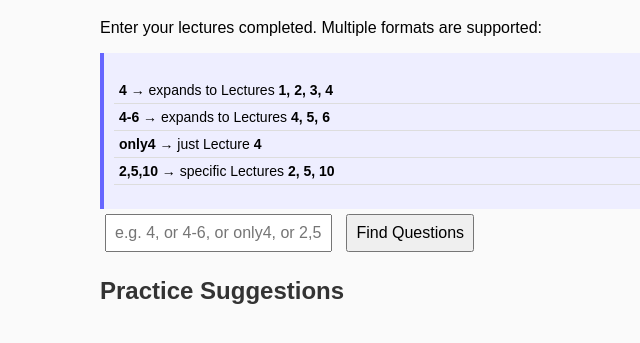
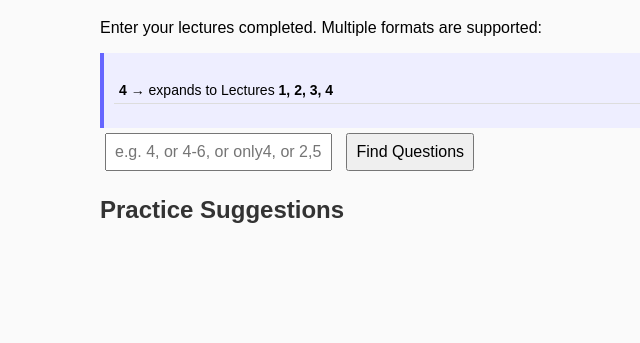
Before and after one commit to AnnXu949/ECON703-exam-mapper, a plain HTML site: page index.html in a window 1280 px wide. Shown: the part 61-404 px from the top of the page, without its empty margins (190-830 px from the left). Drawn offline with Linux system fonts and the light colour scheme.

Commit message:
Update index.html

```diff
--- a/index.html
+++ b/index.html
@@ -23,9 +23,7 @@
     <div class="help">
       <ul>
         <li><b>4</b> → expands to Lectures <b>1, 2, 3, 4</b></li>
-        <li><b>4-6</b> → expands to Lectures <b>4, 5, 6</b></li>
-        <li><b>only4</b> → just Lecture <b>4</b></li>
-        <li><b>2,5,10</b> → specific Lectures <b>2, 5, 10</b></li>
+
       </ul>
     </div>
 
```
